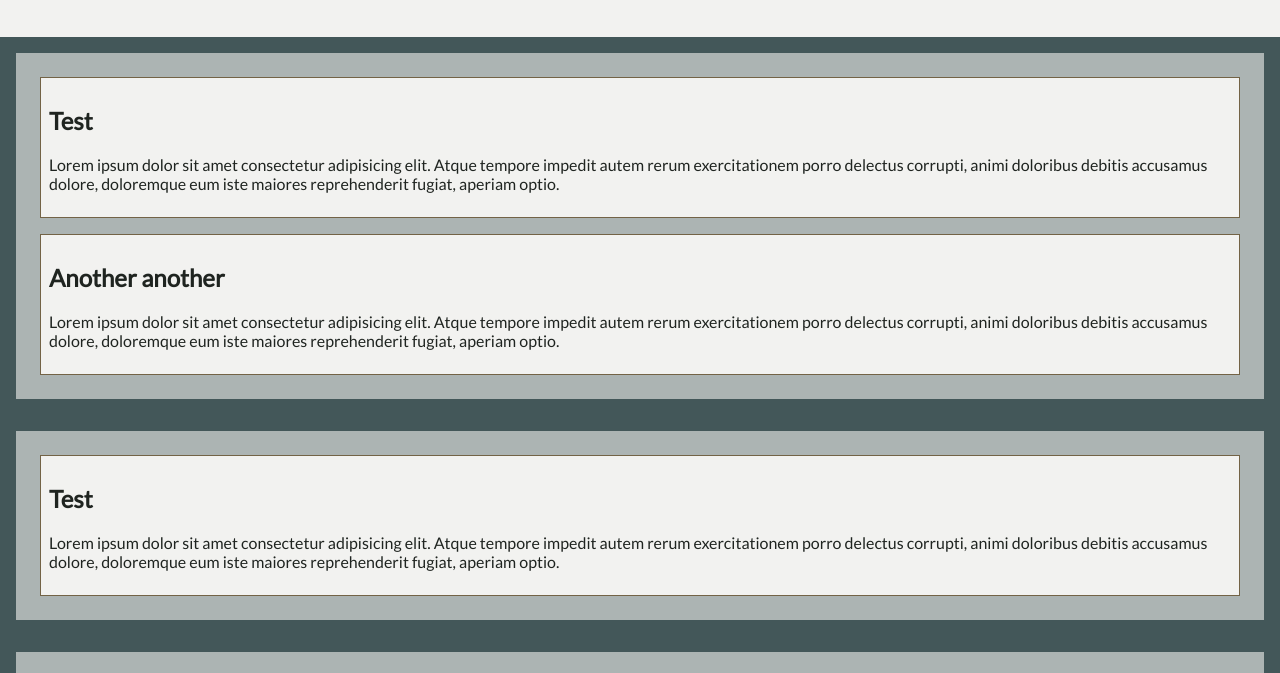
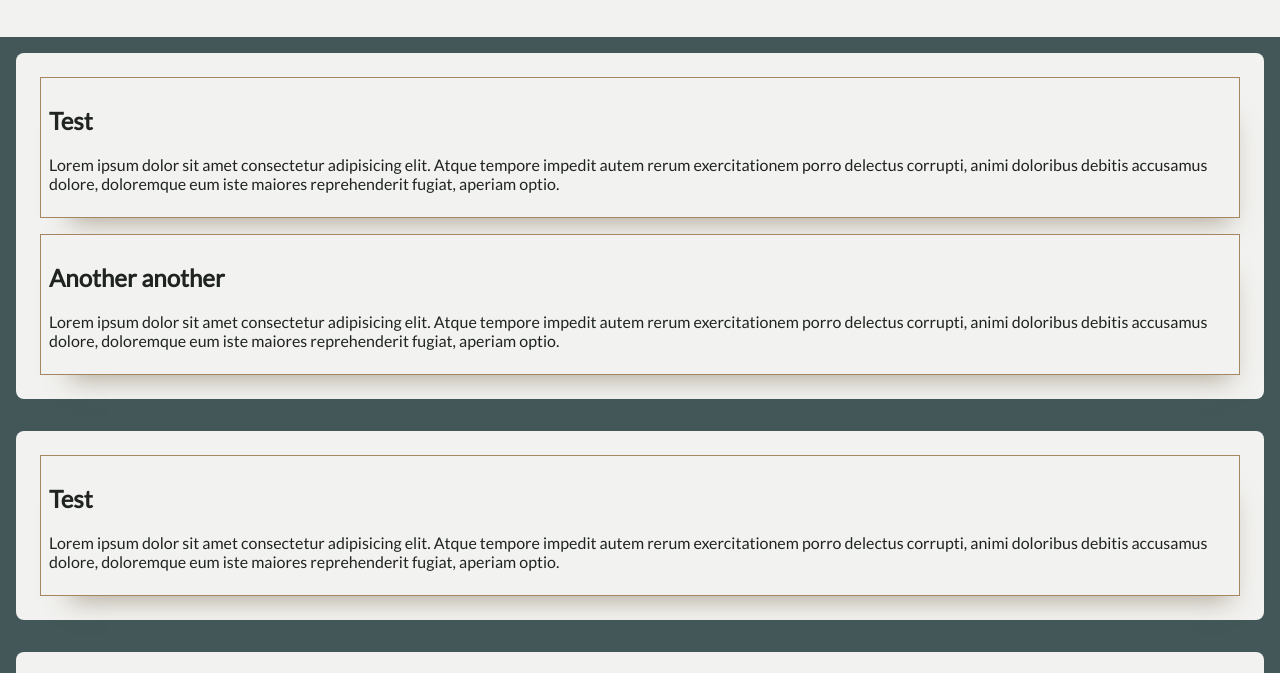
Before and after one commit to iths-anna-boberg/organizer, a plain HTML site: page index.html in a window 1280 px wide. Shown: the part 127-800 px from the top of the page. Drawn offline with nearby package versions, Linux system fonts and the light colour scheme.

Commit message:
Update style.css

```diff
--- a/styles/style.css
+++ b/styles/style.css
@@ -8,6 +8,9 @@
     --text: #1F2420;
     --padding-small: 0.5rem;
     --padding-medium: 1rem;
+    --wbkt-box: 10px 24px 24px -20px rgba(115,99,70,0.51);
+    --moz-box: 10px 24px 24px -20px rgba(115,99,70,0.51);
+    --box-sh: 10px 24px 24px -20px rgba(115,99,70,0.51);
 }
 
 body{
@@ -38,17 +41,21 @@ h1{
 .card-container{
     display: flex;
     flex-direction: column;
-    background-color: var(--transparent);
+    background-color: var(--ivory);
     padding: var(--padding-medium);
     margin: var(--padding-medium);
+    border-radius: var(--padding-small);
 }
 
 .card{
     max-width: 95vw;
     padding: var(--padding-small);
     background-color: var(--ivory);
-    border: 1px solid var(--brown);
-    margin: var(--padding-small)
+    border: 1px solid var(--cinnamon);
+    margin: var(--padding-small);
+    -webkit-box-shadow: var(--wbkt-box);
+    -moz-box-shadow: var(--moz-box);
+    box-shadow: var(--box-sh);
 }
 
 @media only screen and (min-device-width: 1224px){
```
